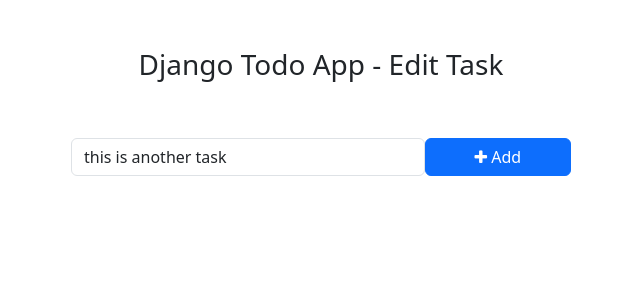
After one commit to khushi0103/Todo-App, a Django app: page /todo/edit_task/1/ in a window 1280 px wide. The commit adds this page. Shown: the top 300 px of the page, without its empty margins (319-959 px from the left). Run offline with Django 5.2, Linux system fonts and the light colour scheme; data comes from the database, SQL or seed files in the repository; both versions use the stored data as it was after the commit.

Commit message:
complete edit , delete functionality

```diff
--- /dev/null
+++ b/templates/edit_task.html
@@ -0,0 +1,29 @@
+<!DOCTYPE html>
+<html lang="en">
+<head>
+    <meta charset="UTF-8">
+    <meta name="viewport" content="width=device-width, initial-scale=1.0">
+    <title>Edit Task - Django Todo App</title>
+
+    <!-- Bootstrap -->
+    <link href="https://cdn.jsdelivr.net/npm/bootstrap@5.3.0-alpha1/dist/css/bootstrap.min.css" rel="stylesheet" integrity="sha384-GLhlTQ8iRABdZLl6O3oVMWSktQOp6b7In1Zl3/Jr59b6EGGoI1aFkw7cmDA6j6gD" crossorigin="anonymous">
+    <script src="https://cdn.jsdelivr.net/npm/bootstrap@5.3.0-alpha1/dist/js/bootstrap.bundle.min.js" integrity="sha384-w76AqPfDkMBDXo30jS1Sgez6pr3x5MlQ1ZAGC+nuZB+EYdgRZgiwxhTBTkF7CXvN" crossorigin="anonymous"></script>
+    <!-- Font Awesome Icons -->
+    <link rel="stylesheet" href="https://cdnjs.cloudflare.com/ajax/libs/font-awesome/4.7.0/css/font-awesome.min.css">
+
+</head>
+<body>
+    <div class="container">
+        <h3 class = "pt-5 pb-5 text-center">Django Todo App - Edit Task</h3>
+         <form action="{% url 'edit_task' get_task.pk %}" method="POST" style = "width : 500px; margin: auto;">
+                    {% csrf_token %}
+                    <div class="form-group">
+                        <span style="display: flex;">
+                            <input  type="text" name="task" class="form-control" placeholder="Add a task" value="{{ get_task.task }}">
+                            <button type = "submit" class="btn btn-primary" style="width: 200px;"><i class="fa fa-plus"></i> Add</button>
+                        </span>
+                    </div>
+        </form>
+    </div>
+</body>
+</html>
--- a/templates/home.html
+++ b/templates/home.html
@@ -33,8 +33,8 @@
                         {{ task.task}}
                         <span style="position: relative; float: right;">
                             <a href = "{% url 'mark_as_done' task.id %}" class="btn btn-success"><i class="fa fa-check"></i> Mark as Done</a>
-                            <a class="btn btn-danger"><i class="fa fa-trash"></i></a>
-                            <a class="btn btn-primary"><i class="fa fa-pencil"></i></a>
+                            <a href = "{% url 'delete_task' task.id%}"class="btn btn-danger"><i class="fa fa-trash"></i></a>
+                            <a href = "{% url 'edit_task' task.id %}"class="btn btn-primary"><i class="fa fa-pencil"></i></a>
                         </span>
                     </div>
                 </div>
@@ -49,7 +49,7 @@
                     <div class="card-body">
                         {{ task.task }}
                         <span style="position: relative; float: right;">
-                            <a  class="btn btn-success"><i class="fa fa-check"></i> Mark as Undone</a>
+                            <a href = "{% url 'mark_as_undone' task.id %}" class="btn btn-danger"><i class="fa fa-times"></i> Mark as Undone</a>
                         </span>
 
                     </div>
--- a/todo/urls.py
+++ b/todo/urls.py
@@ -3,6 +3,18 @@ from . import views
 
 
 urlpatterns = [
+    #  Add Task
     path('addTask/' , views.addTask , name = 'addTask'),
+
+    # Mark as Done
     path('mark_as_done/<int:pk>/' , views.mark_as_done , name = 'mark_as_done'),
+
+    # Mark as Undone
+    path('mark_as_undone/<int:pk>/' , views.mark_as_undone , name='mark_as_undone'),
+
+    #  Edit feature
+    path('edit_task/<int:pk>/' , views.edit_task , name='edit_task'),
+
+    #  Delete feature
+    path('delete_task/<int:pk>/' , views.delete_task , name='delete_task'),
 ]
--- a/todo/views.py
+++ b/todo/views.py
@@ -1,4 +1,4 @@
-from django.shortcuts import get_object_or_404, render , redirect
+from django.shortcuts import get_object_or_404 , redirect , render
 from .models import Task
 
 
@@ -14,3 +14,28 @@ def mark_as_done(request , pk):
     task.is_completed = True
     task.save()
     return redirect('home')
+
+def mark_as_undone(request , pk):
+    task = get_object_or_404(Task , pk=pk)
+    task.is_completed = False
+    task.save()
+    return redirect('home')
+
+def edit_task(request , pk):
+    get_task = get_object_or_404(Task , pk=pk)
+    if request.method == 'POST':
+        new_task = request.POST['task']
+        get_task.task = new_task
+        get_task.save()
+        return redirect('home')
+    else:
+        context = {
+            'get_task' : get_task
+        }
+    return render(request , 'edit_task.html' , context)
+
+
+def delete_task(request , pk):
+    task = get_object_or_404(Task , pk=pk)
+    task.delete()
+    return redirect('home')
```
Also changed, not shown: db.sqlite3.
